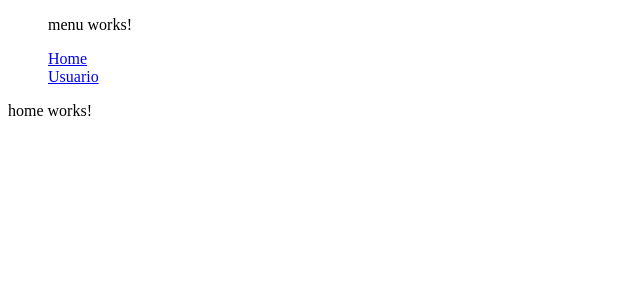
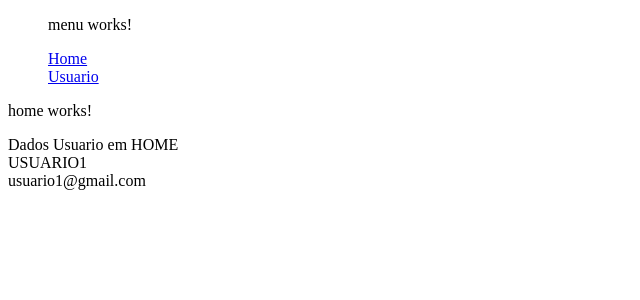
Before and after one commit to lmayan/CursoAngular7Udemy, an Angular app: page /#/home in a window 1280 px wide. Shown: the top 300 px of the page, without its empty margins (0-640 px from the left). Built offline with nearby package versions, Linux system fonts and the light colour scheme.

Commit message:
Created Usuario Service

```diff
--- a/src/app/components/home/home.component.html
+++ b/src/app/components/home/home.component.html
@@ -1 +1,4 @@
 <p>home works!</p>
+<div> Dados Usuario em HOME</div>
+<div>{{usuarioHome.nome}}</div>
+<div>{{usuarioHome.email}}</div>
--- a/src/app/components/home/home.component.ts
+++ b/src/app/components/home/home.component.ts
@@ -1,4 +1,6 @@
 import { Component, OnInit } from '@angular/core';
+import { UsuarioService } from 'src/app/service/usuario.service';
+import { Usuario } from 'src/app/usuario';
 
 @Component({
   selector: 'app-home',
@@ -7,9 +9,11 @@ import { Component, OnInit } from '@angular/core';
 })
 export class HomeComponent implements OnInit {
 
-  constructor() { }
+  public usuarioHome = new Usuario
+  constructor(private usuarioService: UsuarioService) { }
 
   ngOnInit(): void {
+    this.usuarioHome = this.usuarioService.getUsuario()
   }
 
 }
--- a/src/app/components/usuario/usuario.component.html
+++ b/src/app/components/usuario/usuario.component.html
@@ -1 +1,6 @@
 <p>usuario works!</p>
+<div>Nome Usuario</div>
+<div>{{usuario.nome}}</div>
+<p></p>
+<div>Email Usuario</div>
+<div>{{usuario.email}}</div>
--- a/src/app/components/usuario/usuario.component.ts
+++ b/src/app/components/usuario/usuario.component.ts
@@ -1,4 +1,6 @@
 import { Component, OnInit } from '@angular/core';
+import { UsuarioService } from 'src/app/service/usuario.service';
+import { Usuario } from 'src/app/usuario';
 
 @Component({
   selector: 'app-usuario',
@@ -7,9 +9,13 @@ import { Component, OnInit } from '@angular/core';
 })
 export class UsuarioComponent implements OnInit {
 
-  constructor() { }
+  public usuario = new Usuario
+  constructor(private usuarioService:UsuarioService) {
 
-  ngOnInit(): void {
+  }
+
+  ngOnInit(){
+    this.usuario=this.usuarioService.getUsuario()
   }
 
 }
--- /dev/null
+++ b/src/app/service/usuario.service.ts
@@ -0,0 +1,17 @@
+import { Injectable } from '@angular/core';
+import { Usuario } from '../usuario';
+
+@Injectable({
+  providedIn: 'root'
+})
+export class UsuarioService {
+
+  constructor() { }
+
+  public getUsuario(): Usuario{
+    let u = new Usuario
+    u.nome="USUARIO1"
+    u.email="usuario1@gmail.com"
+    return u
+  }
+}
--- /dev/null
+++ b/src/app/usuario.ts
@@ -0,0 +1,11 @@
+export class Usuario {
+
+    public nome
+    public email
+
+    constructor(){
+        this.nome=""
+        this.email=""
+    }
+
+}
```
